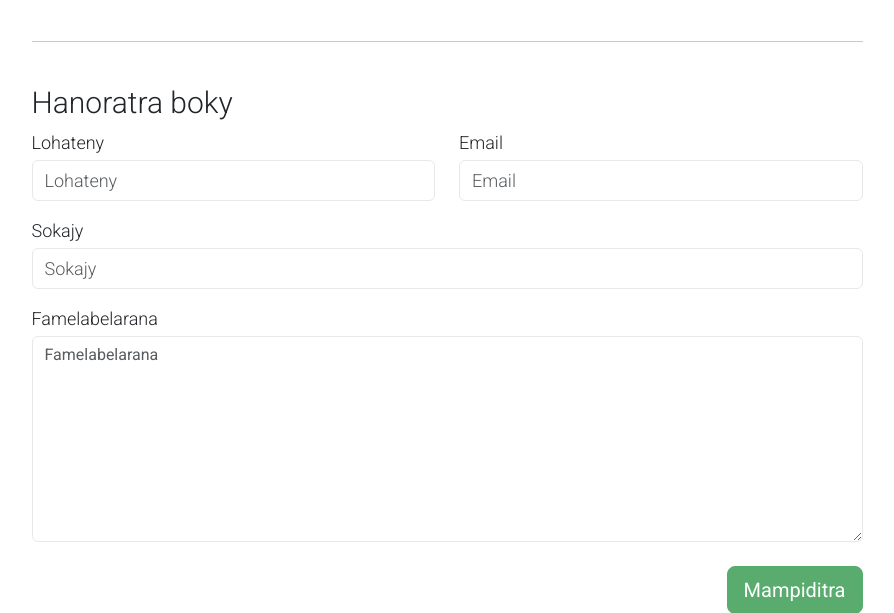
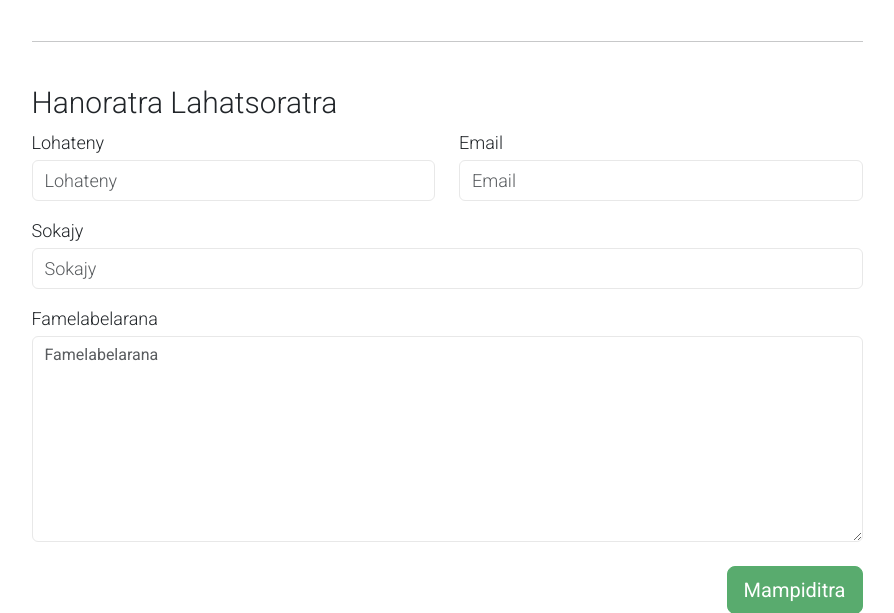
Before and after one commit to Hinaox/Hackathon, a CodeIgniter app: page /Hackathon/controller/ecrire in a window 1280 px wide. Shown: the part 406-1019 px from the top of the page, without its empty margins (193-1087 px from the left). Run offline with CodeIgniter, Linux system fonts and the light colour scheme; some libraries are stand-ins or nearby versions.

Commit message:
Update ecrire.php

```diff
--- a/application/views/ecrire.php
+++ b/application/views/ecrire.php
@@ -15,7 +15,7 @@
         <form class="col-md-9 m-auto" method="post" role="form">
             <hr>
             <br>
-            <h2 class="h2">Hanoratra boky</h2>
+            <h2 class="h2">Hanoratra Lahatsoratra</h2>
             <div class="row">
                 <div class="form-group col-md-6 mb-3">
                     <label for="inputname">Lohateny</label>
```
